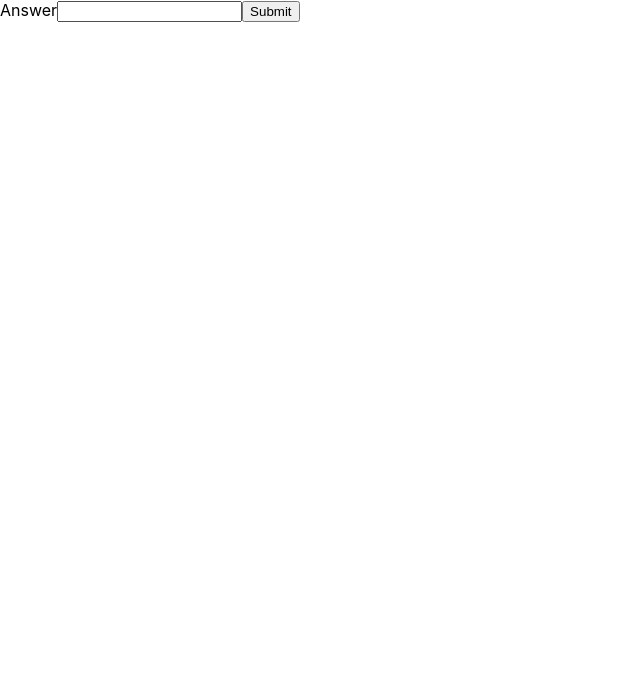
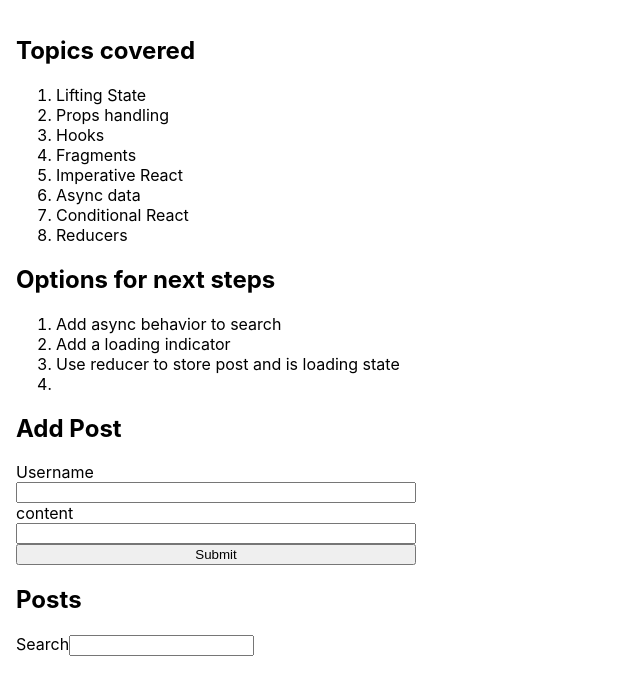
Before and after one commit to ezbc/posts, a React (Create React App) app: page / in a window 1280 px wide. Shown: the top 694 px of the page, without its empty margins (0-640 px from the left). Built offline with nearby package versions, Linux system fonts and the light colour scheme.

Commit message:
lession 1.4-1.7 review

```diff
--- /dev/null
+++ b/src/AddPost.js
@@ -0,0 +1,49 @@
+import { useState } from 'react';
+const AddPost = ({ handleAddPost }) => {
+    const [username, setUsername] = useState('');
+    const [content, setContent] = useState('');
+
+    const onChangeUsername = event => {
+        setUsername(event.target.value);
+    };
+    const onChangeContent = event => {
+        setContent(event.target.value);
+    };
+
+    return (
+        <div style={{ maxWidth: '400px' }}>
+            <h2>Add Post</h2>
+            <form
+                id="filter-text"
+                onSubmit={event => {
+                    event.preventDefault();
+                    handleAddPost({
+                        username,
+                        content,
+                        key: Date.now(),
+                    });
+
+                    setUsername('');
+                    setContent('');
+                }}
+                style={{ display: 'flex', flexDirection: 'column' }}
+            >
+                <label htmlFor="username">Username</label>
+                <input
+                    id="username"
+                    value={username}
+                    onChange={onChangeUsername}
+                ></input>
+                <label htmlFor="content">content</label>
+                <input
+                    id="content"
+                    value={content}
+                    onChange={onChangeContent}
+                ></input>
+                <button type="submit">Submit</button>
+            </form>
+        </div>
+    );
+};
+
+export default AddPost;
--- a/src/App.js
+++ b/src/App.js
@@ -1,47 +1,14 @@
-import React, {useState} from 'react';
-import MindsetQuestions from './MindsetQuestions';
-import Answer from './Answer';
+import React from 'react';
+import Posts from './Posts';
 
-/* Lesson 1-3 learning objectives
+/* Topics covered in lesson
 
-Understand how to handle changes the user is making to input fields on your site
-Understand how object data can be passed between components
-Understand how state allows data to be altered/page content to be updated over time
-Understand how callback handlers are used to share data up the component tree
-
-References
-- javascript events: https://developer.mozilla.org/en-US/docs/Web/Events
-- prevent default usage:
 
 
 */
 
-
-/* Topics covered in lesson
-
-1. handle changes from input
-2. pass data between components: props
-3. handle changes over time
-4. use callback handlers to share data up the tree
-
-*/
-
 function App() {
-  const [answers, setAnswers] = useState('')
-  return (
-    <div>
-      <Answer onSubmit={
-        function(event)  {
-          setAnswers(answers + ', ' + event.target.title.value);
-          event.preventDefault();
-        }
-      }
-
-        onRender={()=> console.log('answer rendered')}
-      />
-      <p>{answers}</p>
-    </div>
-  );
+  return <Posts/>
 }
 
 
--- /dev/null
+++ b/src/Post.js
@@ -0,0 +1,20 @@
+
+function Post({ username, content }) {
+    return (
+        <div
+            className="post"
+            style={{
+                margin: '10px',
+                border: `3px solid black`,
+                borderRadius: '5px',
+                padding: '10px',
+                width: '200px',
+            }}
+        >
+            <h3>{username}</h3>
+            <p>{content}</p>
+        </div>
+    );
+}
+
+export default Post;
--- /dev/null
+++ b/src/Posts.js
@@ -0,0 +1,92 @@
+import { useEffect, useState } from 'react';
+import AddPost from './AddPost';
+import Search from './Search';
+import Post from './Post';
+
+const useSemiPersistentState = (key, initialState) => {
+    const item = localStorage.getItem(key);
+    const [state, setState] = useState(
+        !!item ? JSON.parse(item) : initialState
+    );
+    useEffect(() => localStorage.setItem(key, JSON.stringify(state)), [state]);
+
+    return [state, setState];
+};
+
+const useAsyncState = (key, initialState) => {
+    const item = JSON.parse(localStorage.getItem(key)) || initialState;
+    const getAsync = new Promise(resolve =>
+        setTimeout(() => resolve(item), 2000)
+    );
+
+    const setLocalState = state =>
+        localStorage.setItem(key, JSON.stringify(state));
+
+    const setAsync = state =>
+        new Promise(resolve => setTimeout(() => resolve(state), 4000)).then(
+            () => setLocalState(state)
+        );
+
+    return [getAsync, setAsync];
+};
+
+const Posts = () => {
+    const [posts, setPosts] = useState([]);
+    const [getPostsAsync, savePostsAsync] = useAsyncState('posts', posts);
+
+    useEffect(() => {
+        getPostsAsync.then(posts => {
+            setPosts(posts);
+        });
+    }, []);
+
+    const [filteredPosts, setFilteredPosts] = useState(posts);
+
+    return (
+        <div style={{ padding: '16px' }}>
+            <h2>Topics covered</h2>
+            <ol>
+                <li>Lifting State</li>
+                <li>Props handling</li>
+                <li>Hooks</li>
+                <li>Fragments</li>
+                <li>Imperative React</li>
+                <li>Async data</li>
+                <li>Conditional React</li>
+                <li>Reducers</li>
+            </ol>
+            <h2>Options for next steps</h2>
+            <ol>
+                <li>Add async behavior to search</li>
+                <li>Add a loading indicator</li>
+                <li>Use reducer to store post and is loading state</li>
+                <li></li>
+            </ol>
+            <AddPost
+                handleAddPost={newPost => {
+                    const newPosts = [...posts, newPost];
+                    setPosts(newPosts);
+                    savePostsAsync(newPosts);
+                }}
+            />
+
+            <h2>Posts</h2>
+            <Search
+                availablePosts={posts}
+                handleFilteredPosts={setFilteredPosts}
+                style={{ marginTop: '16px' }}
+            />
+            <div style={{ display: 'flex', flexDirection: 'vertical' }}>
+                {filteredPosts.map(post => (
+                    <Post
+                        username={post.username}
+                        content={post.content}
+                        key={post.key}
+                    ></Post>
+                ))}
+            </div>
+        </div>
+    );
+};
+
+export default Posts;
--- /dev/null
+++ b/src/Search.js
@@ -0,0 +1,31 @@
+import { useEffect, useState } from 'react';
+
+const Search = ({ availablePosts, handleFilteredPosts, ...props }) => {
+    const [searchText, setSearchText] = useState('');
+
+    useEffect(() => {
+        handleFilteredPosts(
+            availablePosts.filter(post => {
+                const lowerCaseSearchText = searchText.toLowerCase();
+                return (
+                    post.username.toLowerCase().includes(lowerCaseSearchText) ||
+                    post.content.toLowerCase().includes(lowerCaseSearchText)
+                );
+            })
+        );
+    }, [searchText, availablePosts]);
+
+    return (
+        <div {...props}>
+            <label htmlFor="search">Search</label>
+            <input
+                id="search"
+                value={searchText}
+                onChange={event => setSearchText(event.target.value)}
+            ></input>
+
+        </div>
+    );
+};
+
+export default Search;
```
Also changed, not shown: src/Notes.js (added, +24 -0 lines), .prettierrc.json (added).
